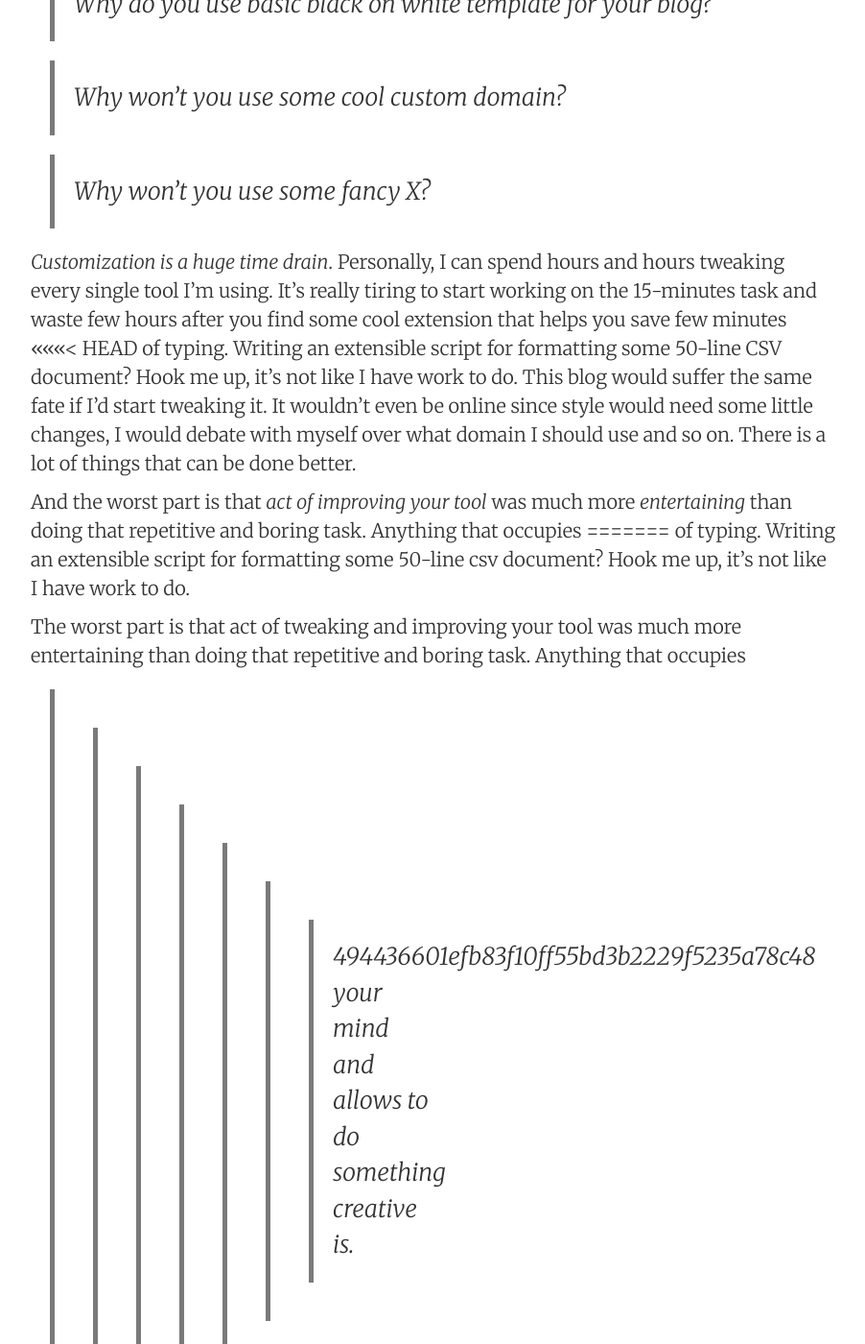
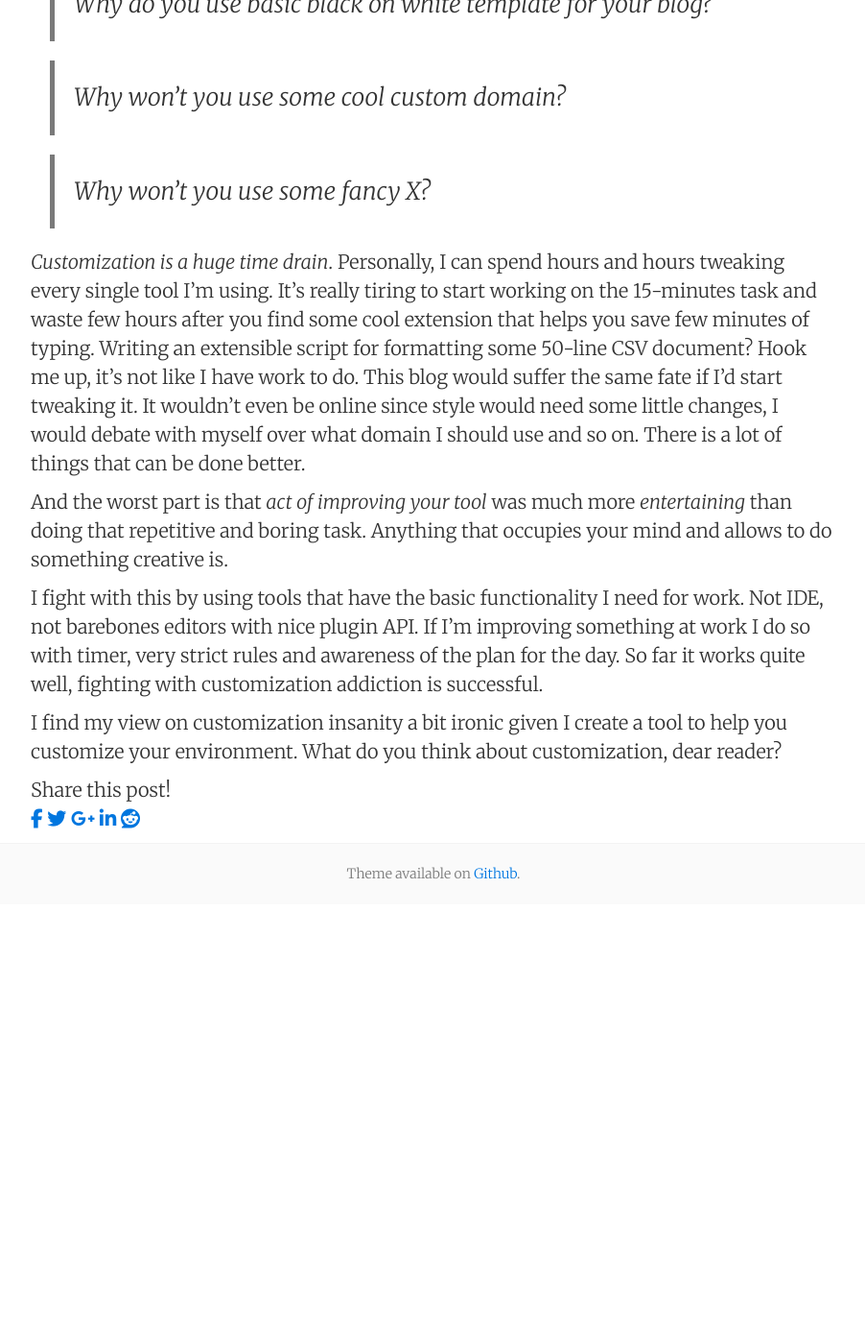
Before and after one commit to Loji/loji.github.io, a Jekyll site: the page built from _posts/2017-03-02-customization-madness.md, in a window 1280 px wide and 1400 px high, scrolled down 595 px. Shown: the whole window at 96% size, without its empty margins (188-1090 px from the left). Built offline with Jekyll 4.4.1, drawn with Linux system fonts in a browser that asks for light colours; nearby versions of some CDN libraries; comment, search, counter and statistics services are not loaded; after the commit the page ends 1537 px from its top, so only the background shows below that; some of the changed text lies outside the part shown.

Commit message:
Fixing what github just broke

```diff
--- a/_posts/2017-03-02-customization-madness.md
+++ b/_posts/2017-03-02-customization-madness.md
@@ -25,7 +25,6 @@ You may ask:
 *Customization is a huge time drain*. Personally, I can spend hours and hours tweaking
 every single tool I'm using. It's really tiring to start working on the 15-minutes task
 and waste few hours after you find some cool extension that helps you save few minutes
-<<<<<<< HEAD
 of typing. Writing an extensible script for formatting some 50-line CSV document?
 Hook me up, it's not like I have work to do. This blog would suffer the same fate
 if I'd start tweaking it. It wouldn't even be online since style would need some
@@ -34,13 +33,6 @@ There is a lot of things that can be done better.
 
 And the worst part is that *act of improving your tool* was much
 more *entertaining* than doing that repetitive and boring task. Anything that occupies
-=======
-of typing. Writing an extensible script for formatting some 50-line csv document?
-Hook me up, it's not like I have work to do.
-
-The worst part is that act of tweaking and improving your tool was much
-more entertaining than doing that repetitive and boring task. Anything that occupies
->>>>>>> 494436601efb83f10ff55bd3b2229f5235a78c48
 your mind and allows to do something creative is.
 
 I fight with this by using tools that have the basic functionality I need for work.
```
